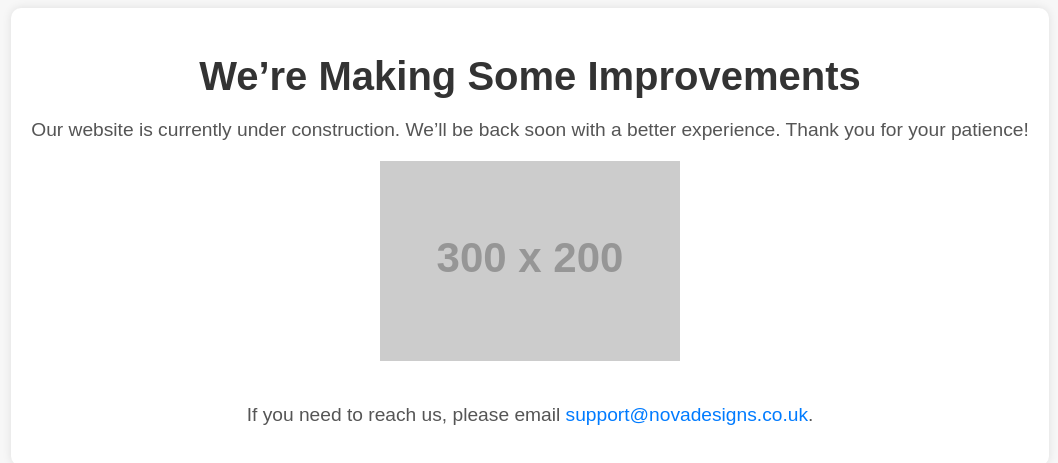
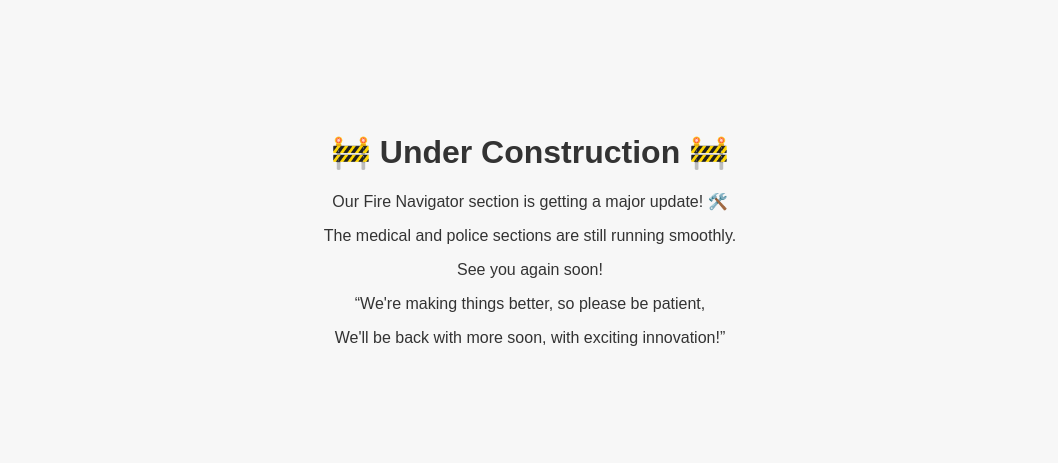
Before and after one commit to Society42/NovaDesignsVercel, a website: page Fire Navigator/rank-structure.html in a window 1280 px wide. Shown: the part 163-626 px from the top of the page, without its empty margins (110-1168 px from the left). Drawn offline with Linux system fonts and the light colour scheme; placeholder pictures from the web are drawn by us.

Commit message:
Update rank-structure.html

```diff
--- a/Fire Navigator/rank-structure.html
+++ b/Fire Navigator/rank-structure.html
@@ -8,11 +8,22 @@
 </head>
 <body>
     <div class="container">
-        <div class="content">
-            <h1>We’re Making Some Improvements</h1>
-            <p>Our website is currently under construction. We’ll be back soon with a better experience. Thank you for your patience!</p>
-            <img src="https://via.placeholder.com/300x200" alt="Under Construction">
-            <p>If you need to reach us, please email <a href="mailto:support@novadesigns.co.uk">support@novadesigns.co.uk</a>.</p>
+        <div class="message">
+            <h1>🚧 Under Construction 🚧</h1>
+            <p>Our Fire Navigator section is getting a major update! 🛠️</p>
+            <p>The medical and police sections are still running smoothly.</p>
+            <p>See you again soon!</p>
+            <p class="rhyme">“We're making things better, so please be patient,</p>
+            <p class="rhyme">We'll be back with more soon, with exciting innovation!”</p>
+        </div>
+        <div class="animation">
+        <div class="waving-container">
+            <div class="waving-figure">
+                <div class="arm"></div>
+                <div class="body"></div>
+                <div class="head"></div>
+                <div class="hand"></div>
+            </div>
         </div>
     </div>
 </body>
```
